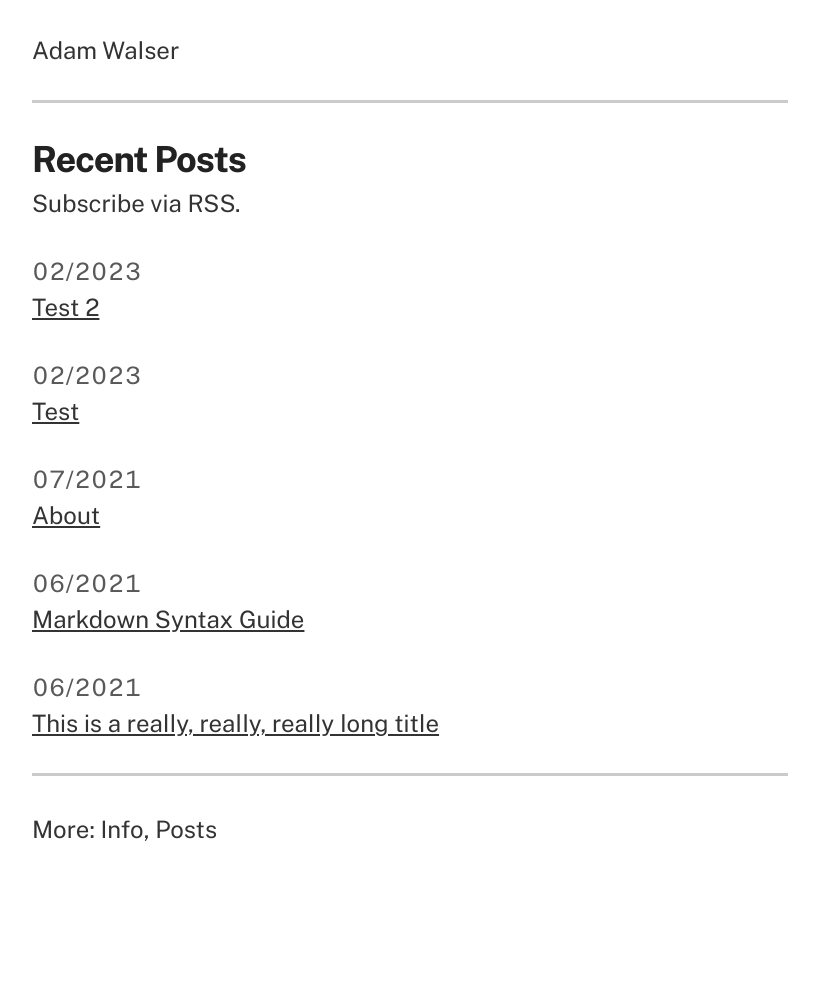
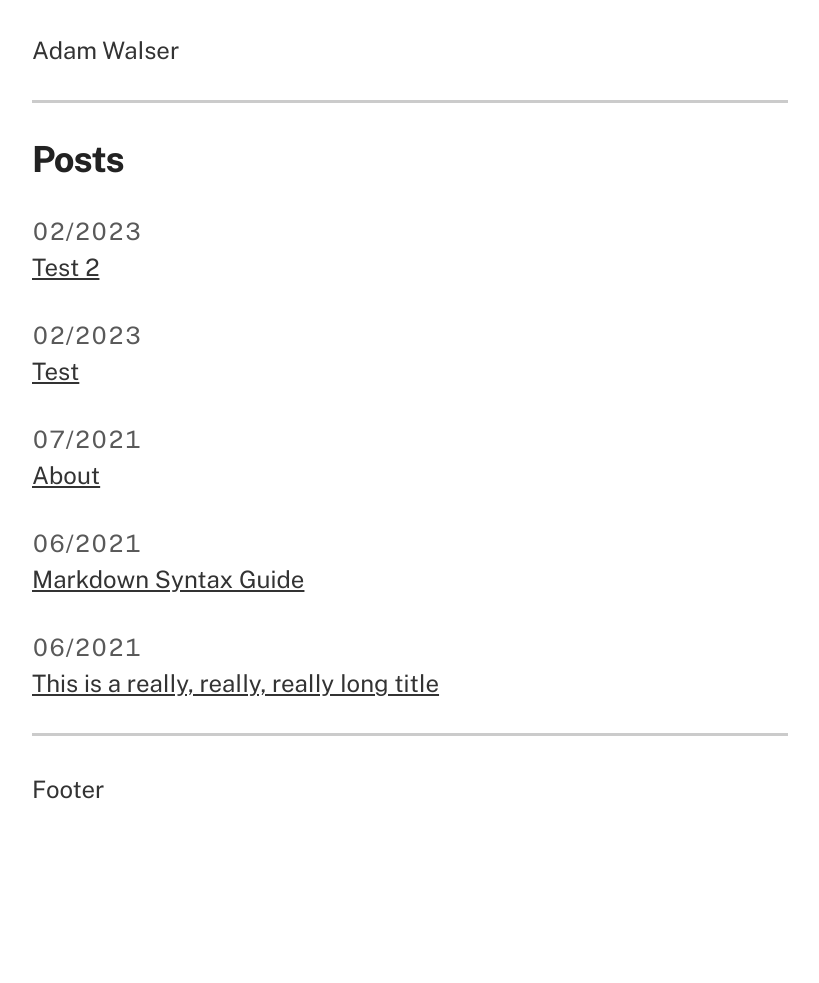
Before and after one commit to ajpwalser/ajpwalser.github.io, a Jekyll site: the page built from index.html, in a window 1280 px wide. Shown: the whole page, without its empty margins (230-1049 px from the left). Built offline with Jekyll 4.4.1, drawn with Linux system fonts in a browser that asks for light colours; after the commit the page ends 943 px from its top, so only the background shows below that.

Commit message:
Update index.html

```diff
--- a/index.html
+++ b/index.html
@@ -4,8 +4,7 @@ title: Home
 description:
 ---
 
-<h1 style="font-size: 1.5em;">Recent Posts</h1>
-<p>Subscribe via RSS.</p>
+<h1 style="font-size: 1.5em;">Posts</h1>
 <div class="post-list">
   {% for post in site.posts %}
     <article role="article">
@@ -19,5 +18,5 @@ description:
 </div>
 <hr>
 <footer>
-<p class="footer">More: Info, Posts</p>
+<p class="footer">Footer</p>
 </footer>
```
